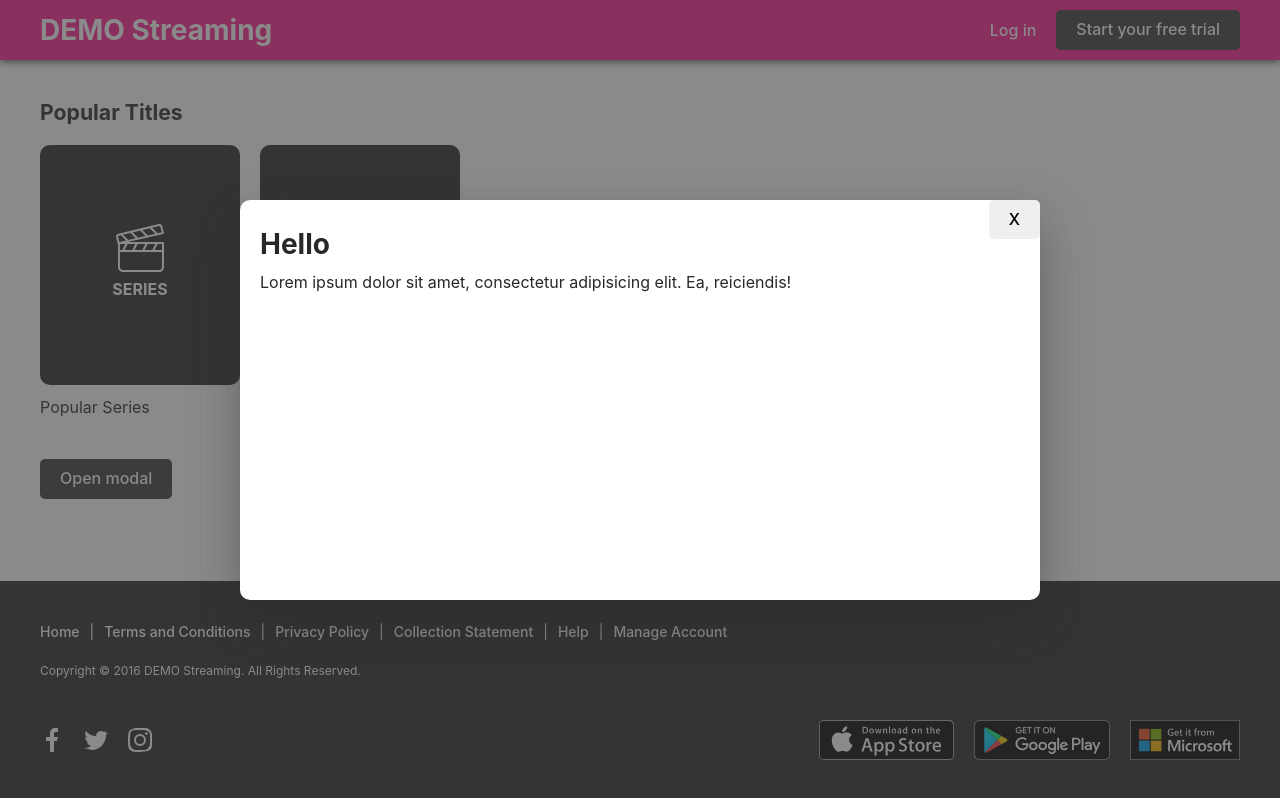
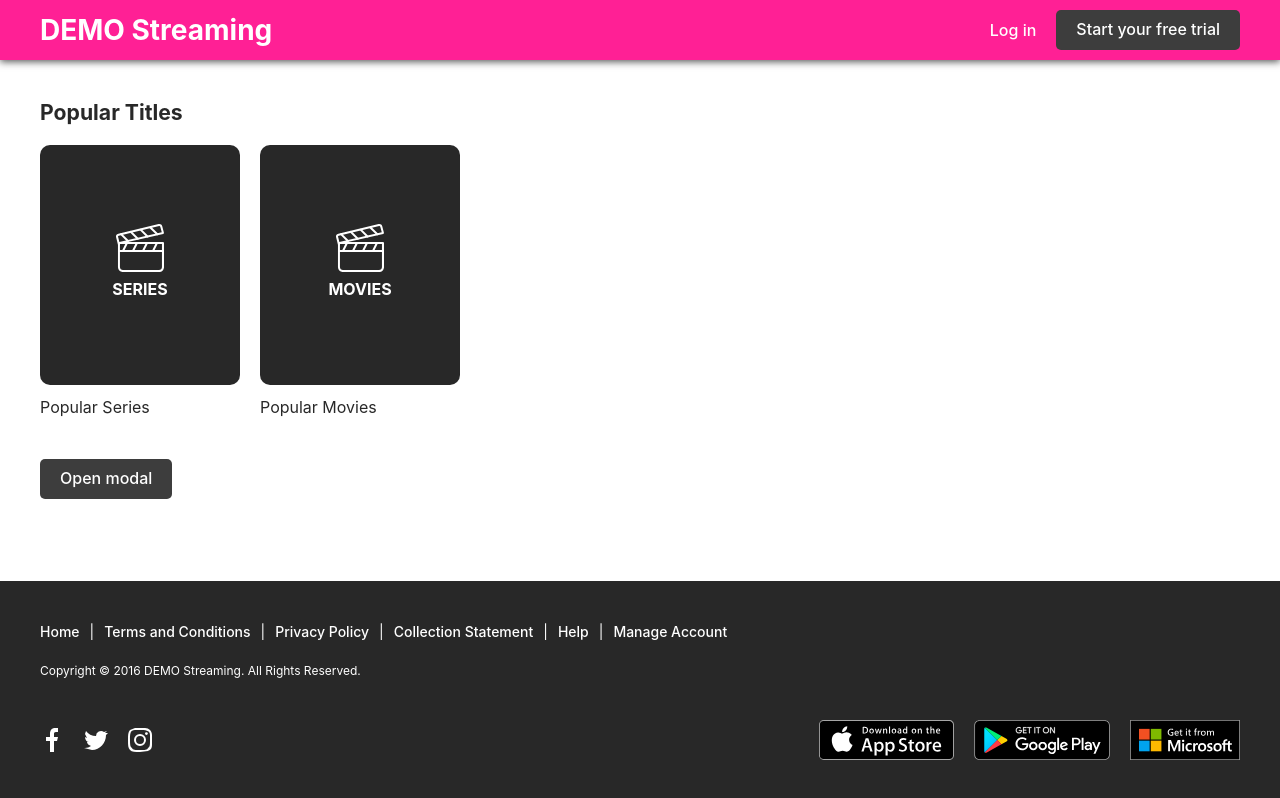
Before and after one commit to vajkri/react-challenge-2021, a React (Create React App) app: page / in a window 1280 px wide. Built offline with nearby package versions, Linux system fonts and the light colour scheme; no server answers.

Commit message:
Add small adjustments

```diff
--- a/src/organisms/PageContent/PageContent.tsx
+++ b/src/organisms/PageContent/PageContent.tsx
@@ -19,7 +19,7 @@ export const PageContent: React.FunctionComponent<{ data: DataProps }> = props =
 				<Button className={'u-mt-lg'} color="dark" onClick={() => modalRef?.current?.open()}>
 					Open modal
 				</Button>
-				<Modal ref={modalRef} defaultOpened>
+				<Modal ref={modalRef}>
 					<p>Lorem ipsum dolor sit amet, consectetur adipisicing elit. Ea, reiciendis!</p>
 				</Modal>
 			</>
--- a/src/styles/01-settings/sizes.scss
+++ b/src/styles/01-settings/sizes.scss
@@ -19,7 +19,7 @@ $mobileMultiplierSubtle: 0.925;
 
 // Component specific
 $headerHeight: 60px;
-$overlayOpacity: 0.6;
+$overlayOpacity: 0.75;
 
 // Icon Sizes
 $iconSizeMd: 24px;
```
